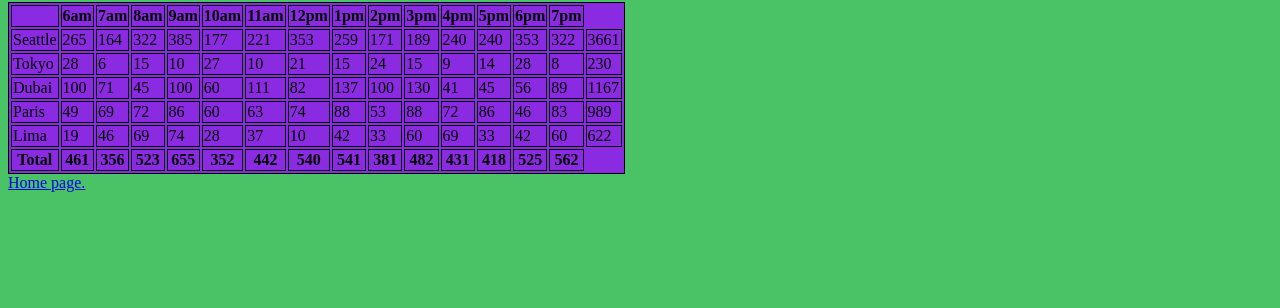
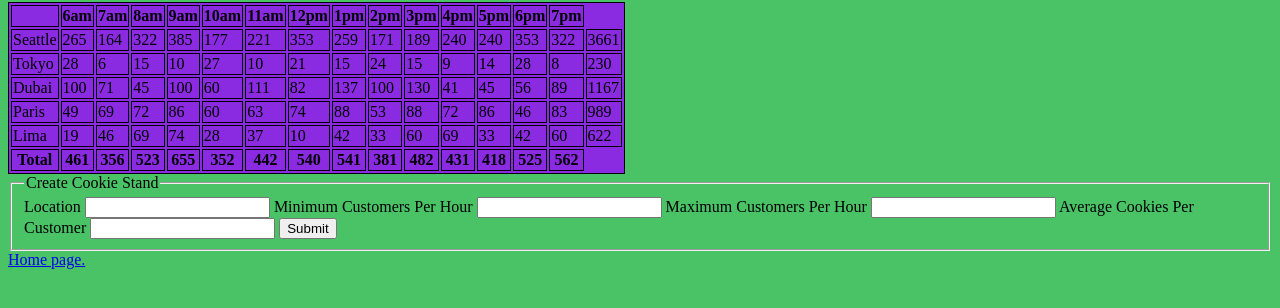
Before and after one commit to DeanWeiss/cookie-stand, a plain HTML site: page sales.html in a window 1280 px wide. Shown: the part 86-394 px from the top of the page. Drawn offline with Linux system fonts and the light colour scheme.

Commit message:
added CSS and started forms

```diff
--- a/sales.html
+++ b/sales.html
@@ -17,6 +17,28 @@
   </div>
 
   <script src="js/app.js"></script>
+
+  <form id="cookie-stand-form">
+    <fieldset>
+      <legend>Create Cookie Stand</legend>
+      <label for="location">Location</label>
+      <input type="" name="location" required>
+
+      <label for="minCustomers">Minimum Customers Per Hour</label>
+      <input type="number" name="minCustomersPerHour" required>
+
+      <label for="maxCustomers">Maximum Customers Per Hour</label>
+      <input type="number" name="maxCustomersPerHour" required>
+
+      <label for="avgCookies">Average Cookies Per Customer</label>
+      <input type="number" name="avgCookiesPerCustomer" step="0.1" required>
+
+      <button>Submit</button>
+    </fieldset>
+  </form>
+  <div class="container">
+
+  </div>
 </body>
 <a id="return"href="index.html">Home page.</a>
 
```
Also changed, not shown: js/app.js (+8 -0 lines).
